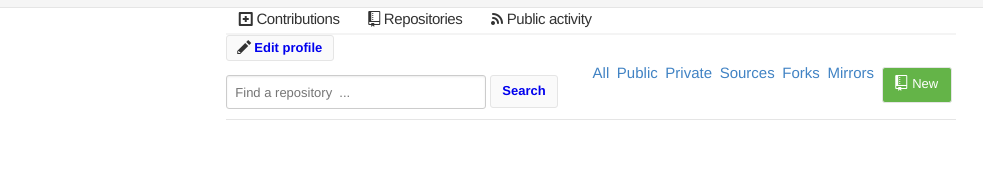
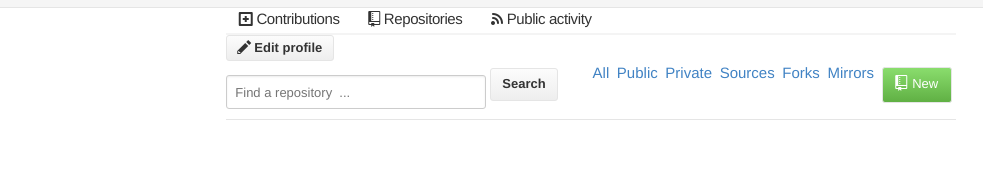
Before and after one commit to MC3D/HW10, a website with bundled scripts: page index.html in a window 1280 px wide. Shown: the part 42-226 px from the top of the page, without its empty margins (170-1153 px from the left). Built offline with nearby package versions, Linux system fonts and the light colour scheme; no server answers.

Commit message:
added button gradient and color

```diff
--- a/app/styles/main.scss
+++ b/app/styles/main.scss
@@ -254,15 +254,17 @@ body {
     border: solid 1px #e5e5e5;
     border-radius: 3px;
     display: inline-block;
-    position: relative;
   }
 
   .edit-button {
-    background-color: #fafafa;
+    background-color: #eee;
+    background-image: linear-gradient(#fcfcfc, #eee);
+
     height: 26px;
     width: 108px;
 
     a {
+      color: #333;
       font-size: 13px;
       font-weight: bold;
       text-decoration: none;
@@ -297,13 +299,15 @@ body {
   }
 
   .search-button {
-    background-color: #fafafa;
+    background-color: #eee;
+    background-image: linear-gradient(#fcfcfc, #eee);
     display: inline-block;
     height: 33px;
     top: 7px;
     width: 68px;
 
     a {
+      color: #333;
       font-weight: bold;
       text-decoration: none;
     }
@@ -333,7 +337,8 @@ body {
   }
 
   .new-button {
-    background-color: #64b448;
+    background-color: #64b048;
+    background-image: linear-gradient(#8add6d, #60b044);
     height: 36px;
     width: 70px;
 
```
Also changed, not shown: dist/styles/main.css.
